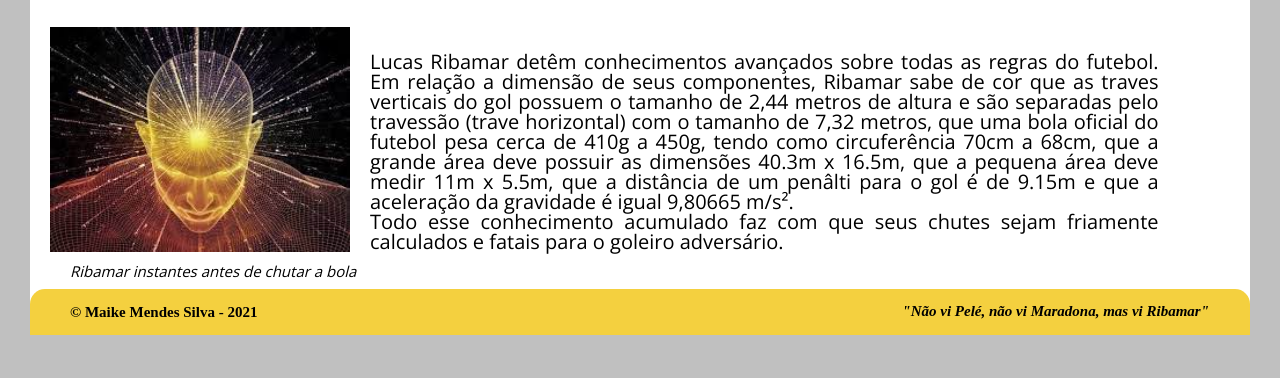
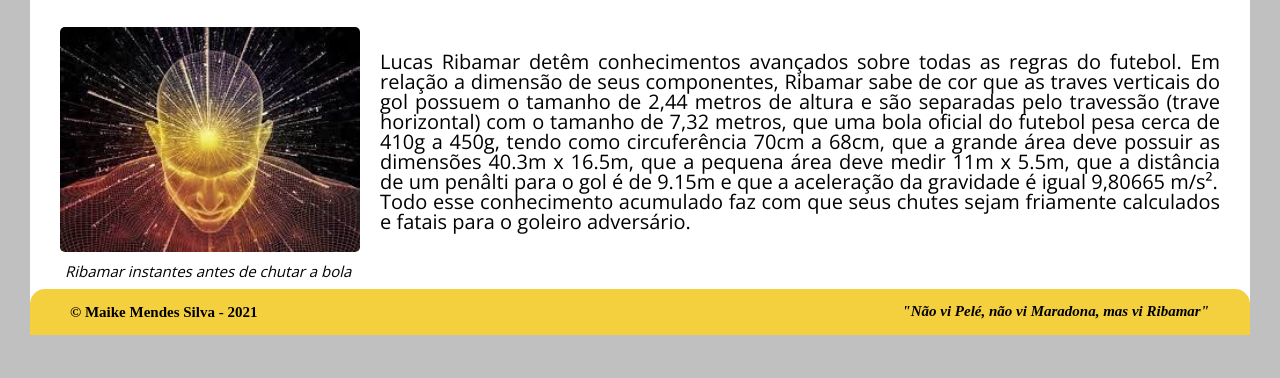
Before and after one commit to maike-mendes-silva/Exercicio1-DW2, a plain HTML site: page conhecimento.html in a window 1280 px wide. Shown: the part 422-800 px from the top of the page. Drawn offline with nearby package versions, Linux system fonts and the light colour scheme.

Commit message:
Update conhecimento.css

```diff
--- a/css/conhecimento.css
+++ b/css/conhecimento.css
@@ -1,3 +1,7 @@
+.container_main{
+    padding-left: 10px;
+}
+
 .titulo_main{
     font-size: 40px;
     color: black;
@@ -13,14 +17,15 @@
 
 .imagem{
     width: 300px;
-    padding: 35px 20px 10px 20px;
+    margin: 35px 20px 10px 20px;
+    border-radius: 5px;
 }
 
 .texto_imagem{
     font-style: italic;
     font-size: 15px;
     justify-content: center;
-    padding: 0 0 10px 40px;
+    padding: 0 0 10px 25px;
 }
 
 .container_paragrafo{
@@ -29,6 +34,7 @@
     font-weight: 300px;
     width: 85%;
     margin: 0 auto;
+    margin-right: 30px;
     padding-bottom: 20px;
     padding-top: 60px;
 }
```
